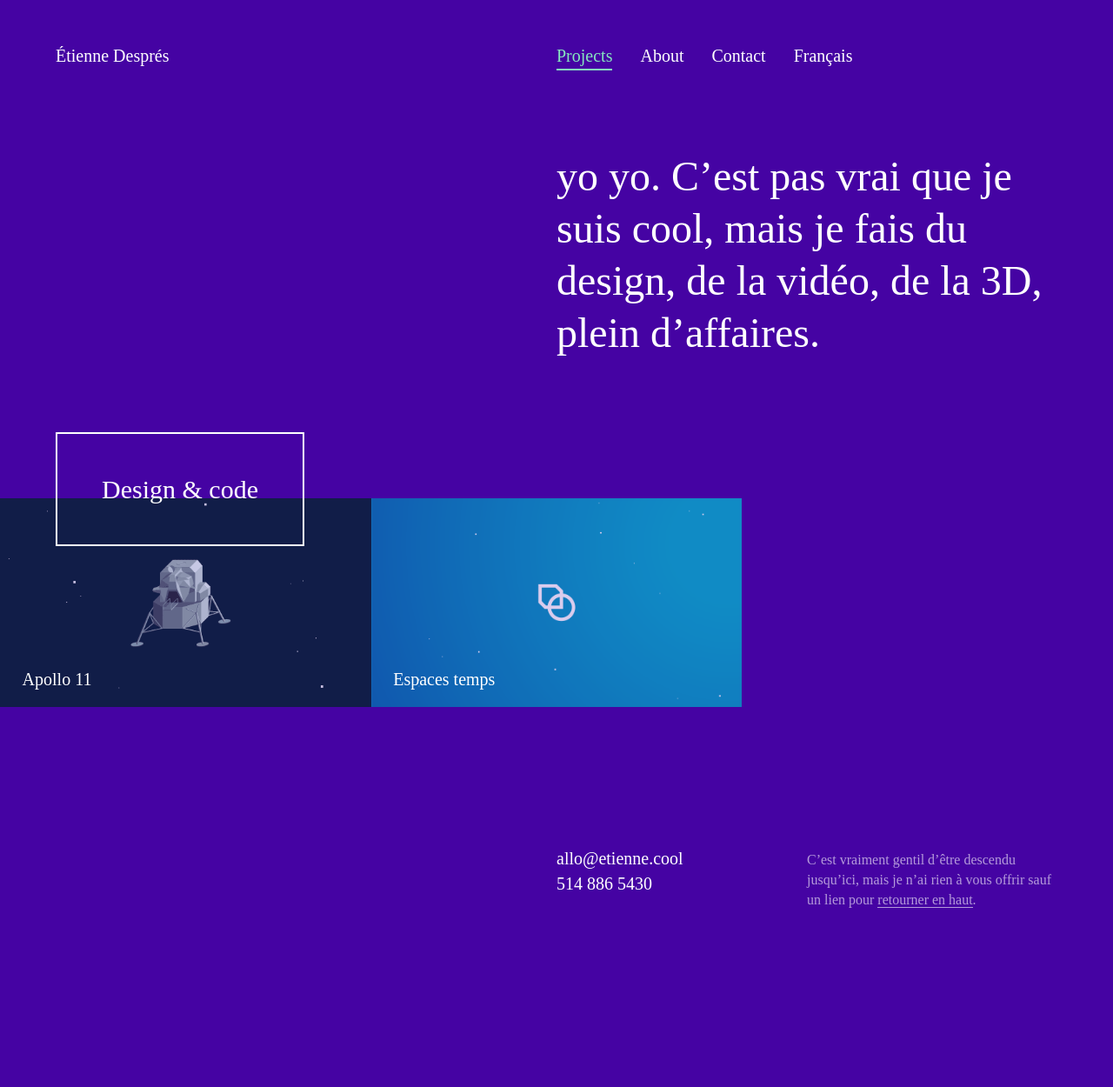
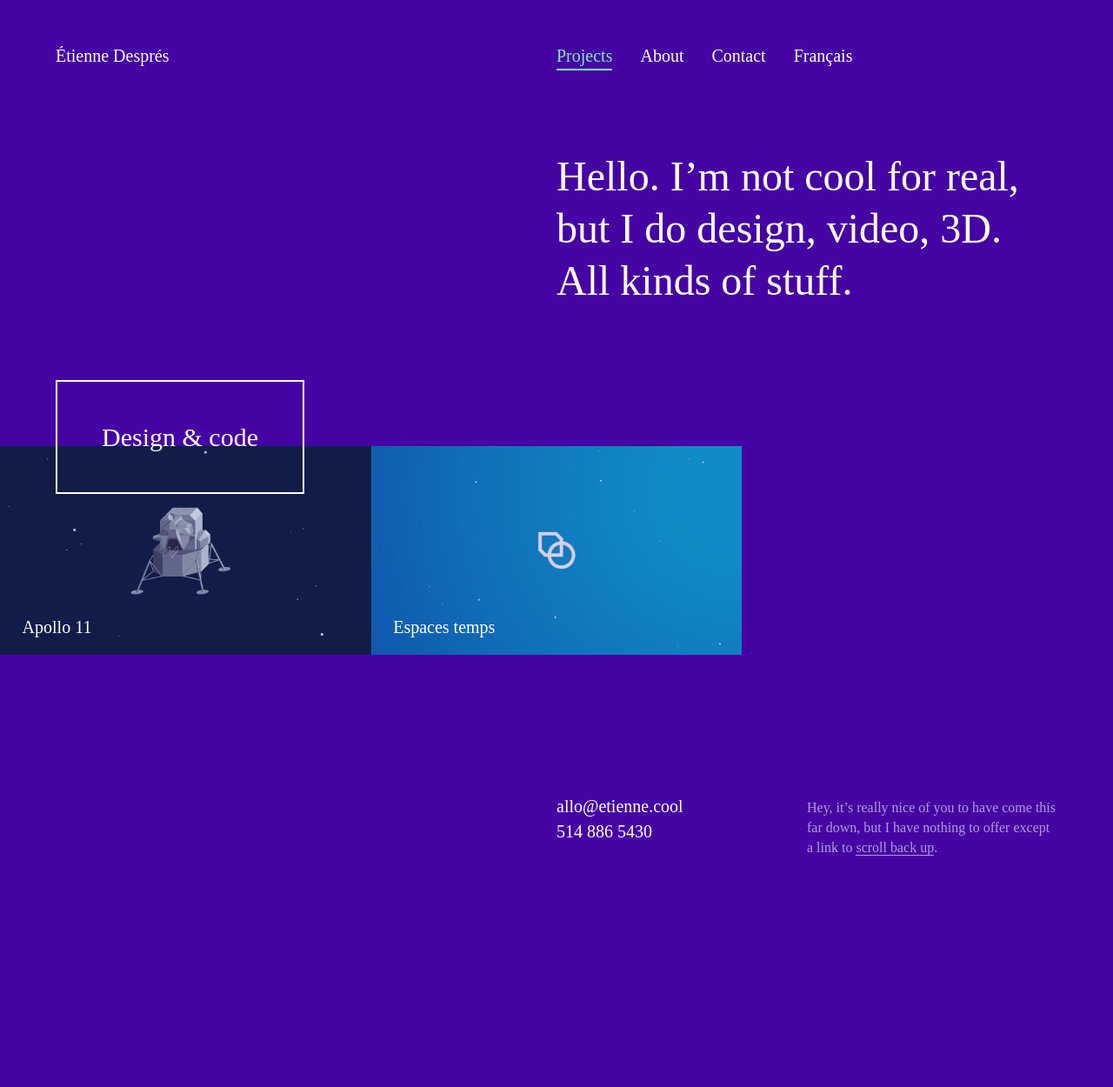
Before and after one commit to etienne/etienne, a Jekyll site: the page built from en/index.html, in a window 1280 px wide. Shown: the whole page at 87% size. Built offline with Jekyll 4.4.1, drawn with Linux system fonts in a browser that asks for light colours; some web fonts are replaced; after the commit the page ends 1190 px from its top, so only the background shows below that.

Commit message:
Traduit certaines affaires

```diff
--- a/_includes/footer.html
+++ b/_includes/footer.html
@@ -5,7 +5,11 @@
       <a href="tel:+1-514-886-5430">514 886 5430</a>
     </address>
     <p>
-      C’est vraiment gentil d’être descendu jusqu’ici, mais je n’ai rien à vous offrir sauf un lien pour <a href="#sisyphe">retourner en haut</a>.
+      {% if page.language == "fr" %}
+        C’est vraiment gentil d’être descendu jusqu’ici, mais je n’ai rien à vous offrir sauf un lien pour <a href="#sisyphe">retourner en haut</a>.
+      {% else %}
+        Hey, it’s really nice of you to have come this far down, but I have nothing to offer except a link to <a href="#sisyphe">scroll back up</a>.
+      {% endif %}
     </p>
   </div>
 </footer>
--- a/en/index.html
+++ b/en/index.html
@@ -5,7 +5,7 @@ layout: default
 ---
 
 <section class="intro">
-  <p>yo yo. C’est pas vrai que je suis cool, mais je fais du design, de la vidéo, de la 3D, plein d’affaires.</p>
+  <p>Hello. I’m not cool for real, but I do design, video, 3D. All kinds of stuff.</p>
 </section>
 
 {% include projects.html %}
```
